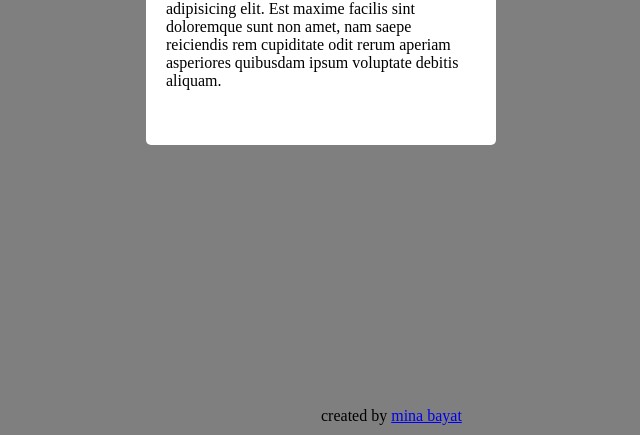
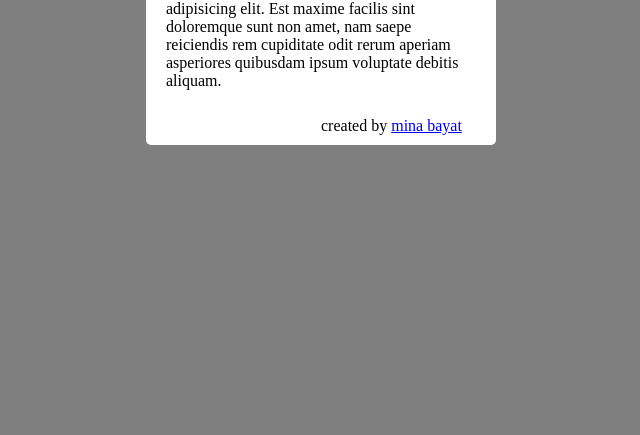
Before and after one commit to minabayat-bit/position, a plain HTML site: page index.html in a window 1280 px wide. Shown: the part 365-800 px from the top of the page, without its empty margins (319-959 px from the left). Drawn offline with Linux system fonts and the light colour scheme.

Commit message:
version2

```diff
--- a/style.css
+++ b/style.css
@@ -27,6 +27,6 @@ h1{
 }
 footer{
       position: fixed;
-    bottom: 10px;
+    bottom: 300px;
     left:50%;
 }
```
